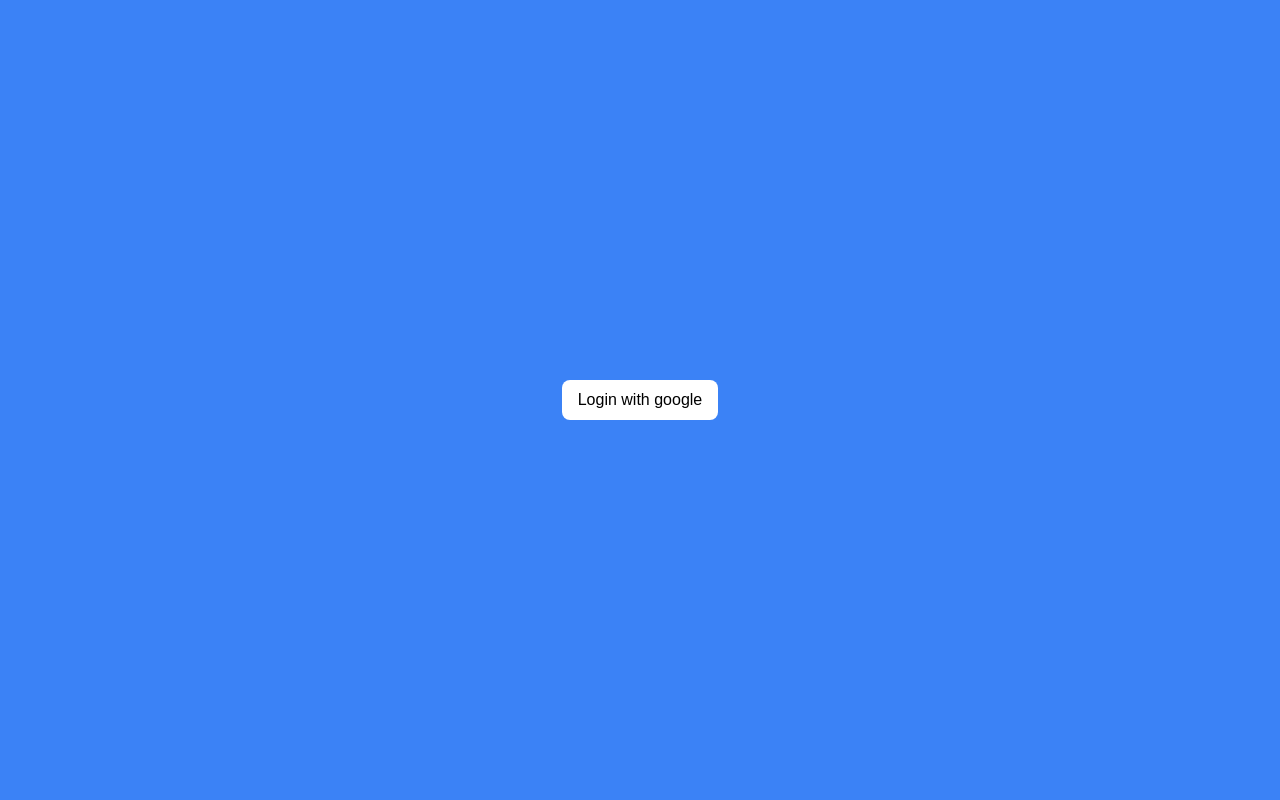
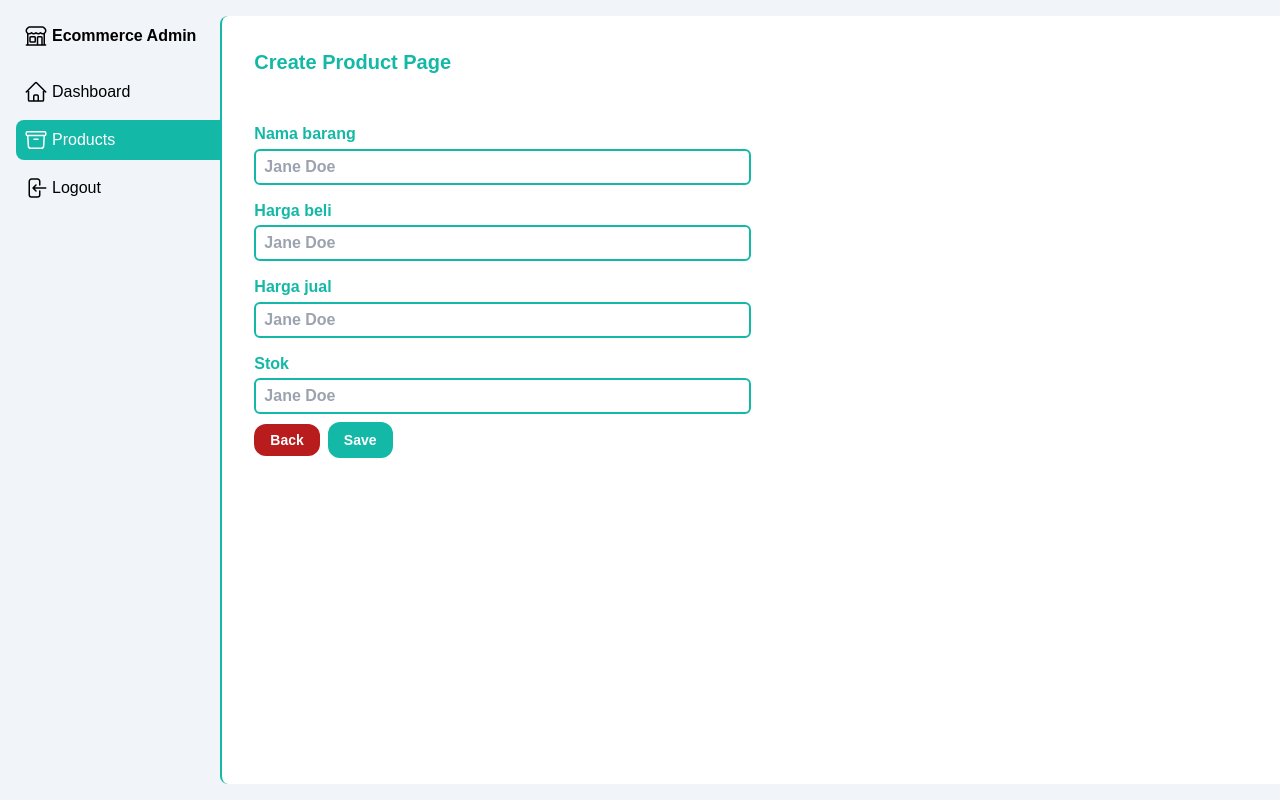
Before and after one commit to Meyzan16/test-nutech, a Next.js app: page /products/new in a window 1280 px wide. Built offline with nearby package versions, Linux system fonts and the light colour scheme; no server answers.

Commit message:
remove jwt with google

```diff
--- a/components/Layout.js
+++ b/components/Layout.js
@@ -3,18 +3,18 @@
 import Nav from "@/components/Nav";
 
 export default function Layout({children}) {
-  const { data: session } = useSession()
-  if(!session){
-    return (
-      <div className="bg-blue-500 w-screen h-screen flex items-center">
-          <div className="text-center w-full">
-            <button onClick={() =>signIn('google')} className="bg-white p-2 px-4 rounded-lg">
-              Login with google
-            </button>
-          </div>
-       </div>
-    );
-  }
+  // const { data: session } = useSession()
+  // if(!session){
+  //   return (
+  //     <div className="bg-blue-500 w-screen h-screen flex items-center">
+  //         <div className="text-center w-full">
+  //           <button onClick={() =>signIn('google')} className="bg-white p-2 px-4 rounded-lg">
+  //             Login with google
+  //           </button>
+  //         </div>
+  //      </div>
+  //   );
+  // }
 
   return(
     <div className="bg-slate-100 min-h-screen flex">
```
